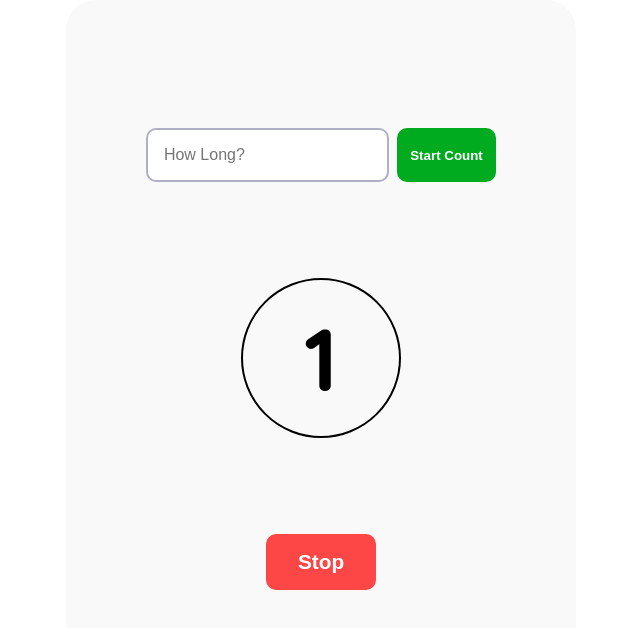
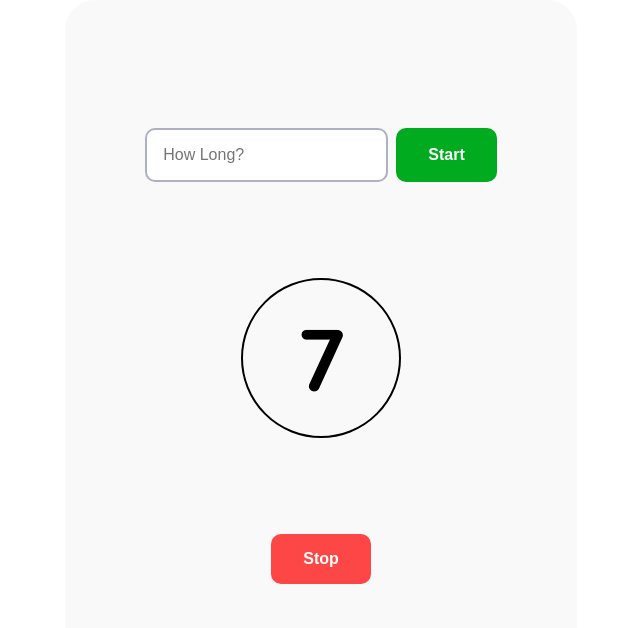
Before and after one commit to fauzanpr/fe-mini-projects, a React (Create React App) app in the folder react-time-count/: page / in a window 1280 px wide. Shown: the top 628 px of the page, without its empty margins (319-959 px from the left). Built offline with nearby package versions, Linux system fonts and the light colour scheme; the HTML template or start-up script is replaced by a standard one.

Commit message:
[FEAT](react-time-count) create count

```diff
--- a/react-time-count/src/App.css
+++ b/react-time-count/src/App.css
@@ -27,10 +27,20 @@ body {
   background-color: #00ab1f;
   border: none;
   color: white;
-  padding: .5em 1em;
   border-radius: 10px;
   cursor: pointer;
   font-weight: bold;
+  padding: 1rem 2rem;
+  font-size: 1rem;
+}
+
+.btn--inactive {
+  background-color: #d4d4d4;
+}
+
+.btn--inactive:hover {
+  background-color: #d4d4d4 !important;
+  cursor: not-allowed;
 }
 
 .btn:hover {
@@ -41,8 +51,6 @@ body {
   background-color: #fd4646;
   display: block;
   margin: auto;
-  padding: 1rem 2rem;
-  font-size: 1.3rem;
 }
 
 .btn--stop:hover {
--- a/react-time-count/src/components/Counter.js
+++ b/react-time-count/src/components/Counter.js
@@ -1,12 +1,27 @@
+import { useEffect, useState } from "react";
+
 const Counter = () => {
+  const [start, setStart] = useState(false);
+  const [count, setCount] = useState(0);
+
+  useEffect(() => {
+    const interval = setInterval(() => {
+      setCount(count + 1);
+    }, 1000);
+
+    return () => {
+        clearInterval(interval);
+    }
+  }, [count]);
+
   return (
     <div className="container">
       <div className="set-long-container">
         <input type="number" placeholder="How Long?" />
-        <button className="btn">Start Count</button>
+        <button className="btn">Start</button>
       </div>
       <div className="count-container">
-        <h1 className="count">1</h1>
+        <h1 className="count">{count}</h1>
       </div>
       <button className="btn btn--stop">Stop</button>
     </div>
```
